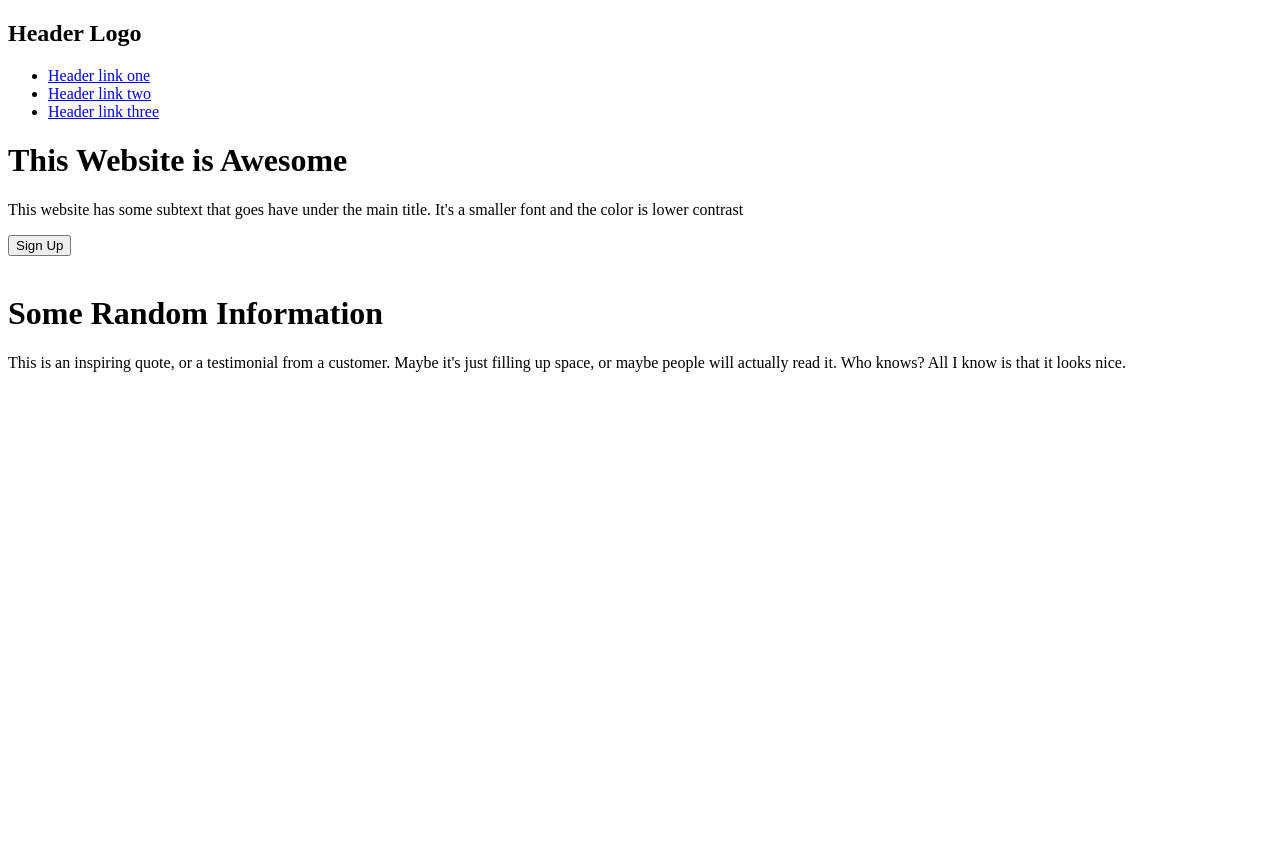
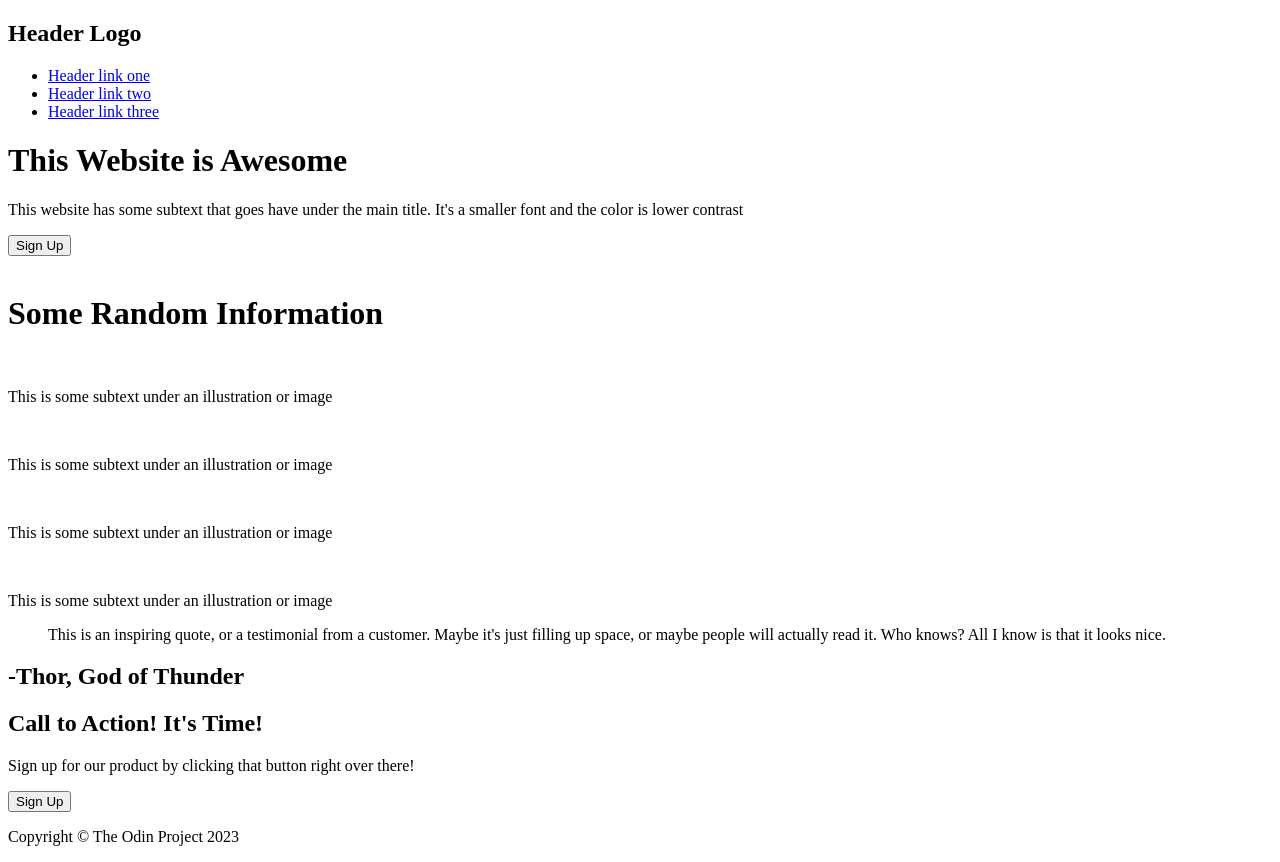
Before and after one commit to walkastray/landingpage, a plain HTML site: page index.html in a window 1280 px wide. Before the commit the page ends 800 px from the top, so only its background shows below. Drawn offline with Linux system fonts and the light colour scheme.

Commit message:
Finished Writing HTML
Wrote the HTML structure of the image provided.

```diff
--- a/index.html
+++ b/index.html
@@ -28,25 +28,39 @@
                 <img src="" alt="">
             </div>
         </header>
-        <div class="info">
+        <div class="info-section">
             <h1>Some Random Information</h1>
             <div class="">
-
+                <img class="stock" src="" alt="">
+                <p>This is some subtext under an illustration or image</p>
+                <img class="stock" src="" alt="">
+                <p>This is some subtext under an illustration or image</p>
+                <img class="stock" src="" alt="">
+                <p>This is some subtext under an illustration or image</p>
+                <img class="stock" src="" alt="">
+                <p>This is some subtext under an illustration or image</p>
             </div>
         </div>
-        <div class="quote">
-            <p>
+        <div class="quote-section">
+            <blockquote>
                 This is an inspiring quote, or a testimonial from a
                 customer. Maybe it's just filling up space, or maybe
                 people will actually read it. Who knows? All I know is
                 that it looks nice.
-            </p>
+            </blockquote>
+            <h2>-Thor, God of Thunder</h2>
         </div>
-        <div class="call-to-action">
-
+        <div class="call-to-action-section">
+            <div class="prompt">
+                <div>
+                    <h2>Call to Action! It's Time!</h2>
+                    <p>Sign up for our product by clicking that button right over there!</p>
+                </div>
+                <button>Sign Up</button>
+            </div>
         </div>
-        <footer>
-
+        <footer class="copyright">
+            <p>Copyright © The Odin Project 2023</p>
         </footer>
     </body>
 </html>
```
